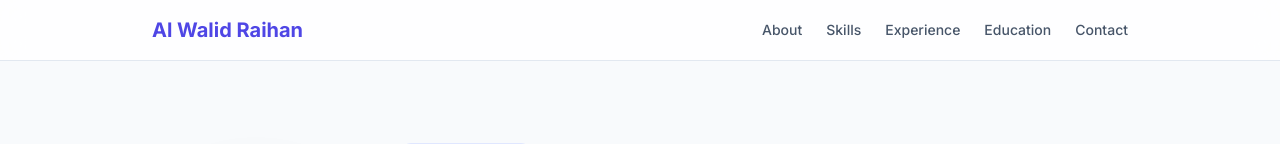
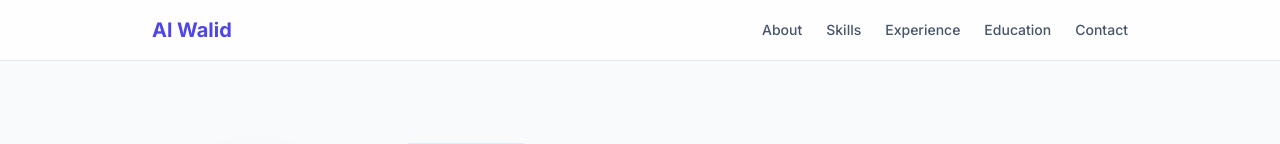
Before and after one commit to alwalidraihan/Portfolio_CV, a plain HTML site: page index.html in a window 1280 px wide. Shown: the top 144 px of the page. Drawn offline with nearby package versions, Linux system fonts and the light colour scheme.

Commit message:
Update portfolio title and name in index.html

```diff
--- a/index.html
+++ b/index.html
@@ -3,7 +3,7 @@
 <head>
     <meta charset="UTF-8">
     <meta name="viewport" content="width=device-width, initial-scale=1.0">
-    <title>S.M.A. Al Walid Raihan - Portfolio</title>
+    <title>S.M.A. Al Walid - Portfolio</title>
     <!-- Tailwind CSS -->
     <script src="https://cdn.tailwindcss.com"></script>
     <link rel="stylesheet" href="https://cdnjs.cloudflare.com/ajax/libs/font-awesome/6.4.0/css/all.min.css">
@@ -17,7 +17,7 @@
     <!-- Navigation Bar -->
     <nav class="sticky top-0 z-50 bg-white/80 backdrop-blur-md border-b border-slate-200">
         <div class="max-w-5xl mx-auto px-6 py-4 flex justify-between items-center">
-            <span class="font-bold text-xl text-indigo-600">Al Walid Raihan</span>
+            <span class="font-bold text-xl text-indigo-600">Al Walid </span>
             <div class="space-x-6 text-sm font-medium text-slate-600 hidden md:flex">
                 <a href="#about" class="hover:text-indigo-600 transition">About</a>
                 <a href="#skills" class="hover:text-indigo-600 transition">Skills</a>
```
